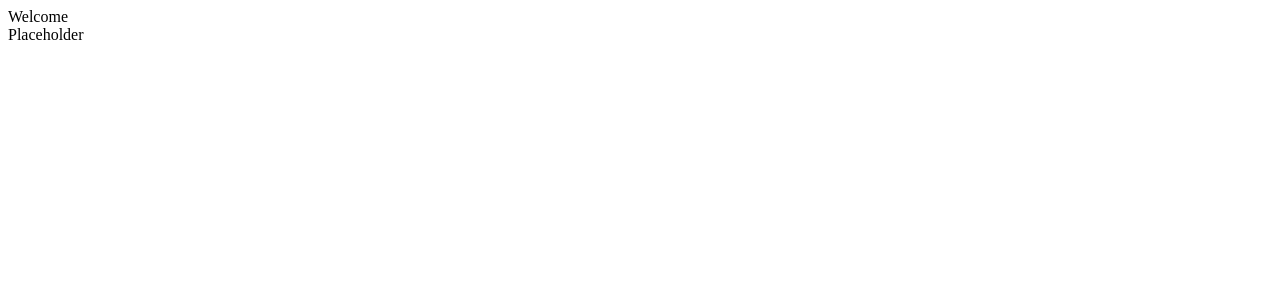
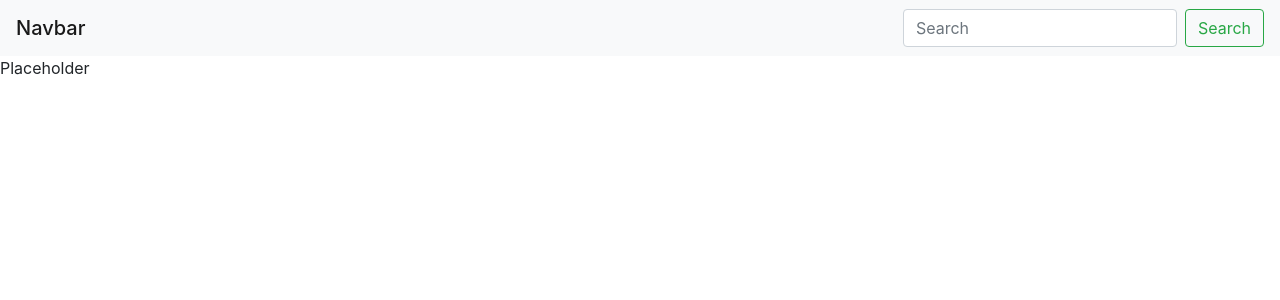
Before and after one commit to timniederhausen/cooksmart, an Angular app in the folder frontend/: page / in a window 1280 px wide. Shown: the top 300 px of the page. Built offline with nearby package versions, Linux system fonts and the light colour scheme.

Commit message:
bootstrap and global styling

```diff
--- a/frontend/package.json
+++ b/frontend/package.json
@@ -19,6 +19,8 @@
     "@angular/platform-browser": "~8.2.14",
     "@angular/platform-browser-dynamic": "~8.2.14",
     "@angular/router": "~8.2.14",
+    "@ng-bootstrap/ng-bootstrap": "^5.3.1",
+    "material-design-icons": "^3.0.1",
     "rxjs": "~6.4.0",
     "tslib": "^1.10.0",
     "zone.js": "~0.9.1"
--- a/frontend/src/app/app.component.html
+++ b/frontend/src/app/app.component.html
@@ -1,10 +1,11 @@
 <!-- Toolbar -->
-<div class="toolbar" role="banner">
-
-  <span>Welcome</span>
-    <div class="spacer"></div>
-</div>
-
+<nav class="navbar navbar-light bg-light">
+  <span class="navbar-brand mb-0 h1">Navbar</span>
+  <form class="form-inline">
+    <input class="form-control mr-sm-2" type="search" placeholder="Search" aria-label="Search">
+    <button class="btn btn-outline-success my-2 my-sm-0" type="submit">Search</button>
+  </form>
+</nav>
 <div class="content" role="main">
 
 Placeholder
--- a/frontend/src/main.ts
+++ b/frontend/src/main.ts
@@ -10,3 +10,5 @@ if (environment.production) {
 
 platformBrowserDynamic().bootstrapModule(AppModule)
   .catch(err => console.error(err));
+
+platformBrowserDynamic().bootstrapModule(AppModule);
--- a/frontend/src/styles.scss
+++ b/frontend/src/styles.scss
@@ -1 +1,5 @@
-/* You can add global styles to this file, and also import other style files */
+@charset "utf-8";
+
+@import 'variables';
+@import '~bootstrap/scss/bootstrap';
+@import '~bootstrap/scss/bootstrap.scss';
```
Also changed, not shown: frontend/_variables.scss (added), 1 other file (tests, documents, lock files or other folders).
